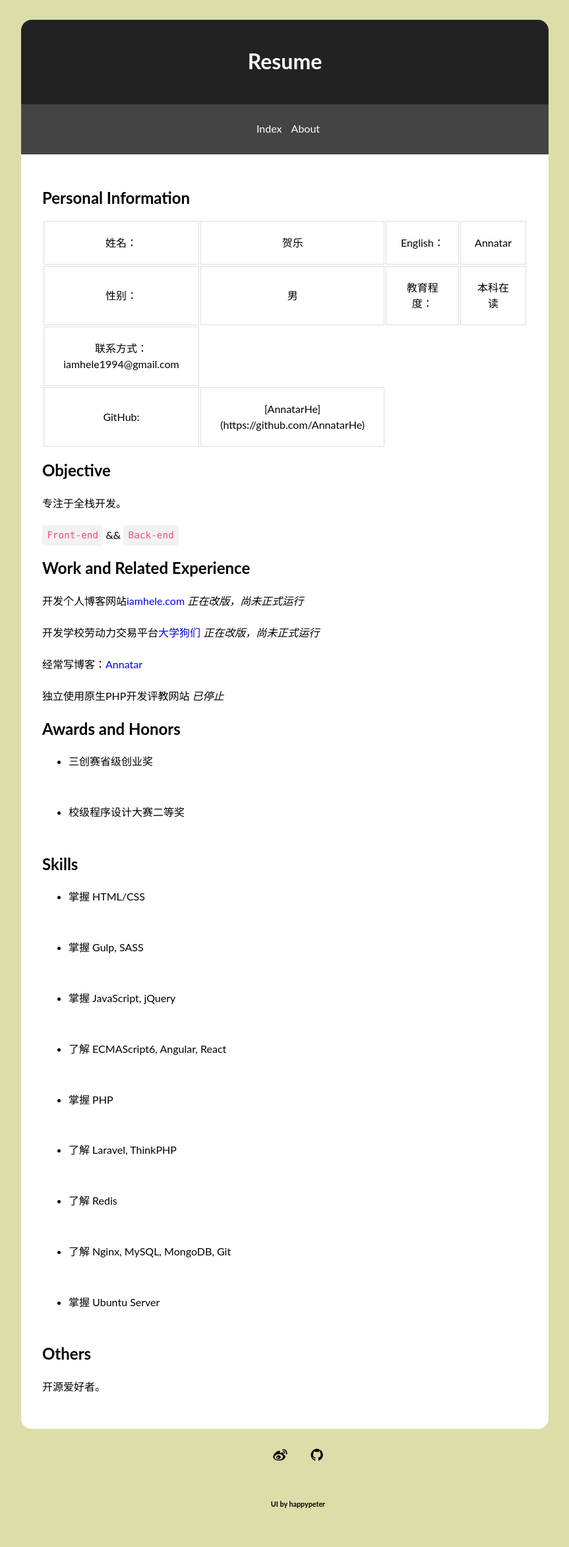
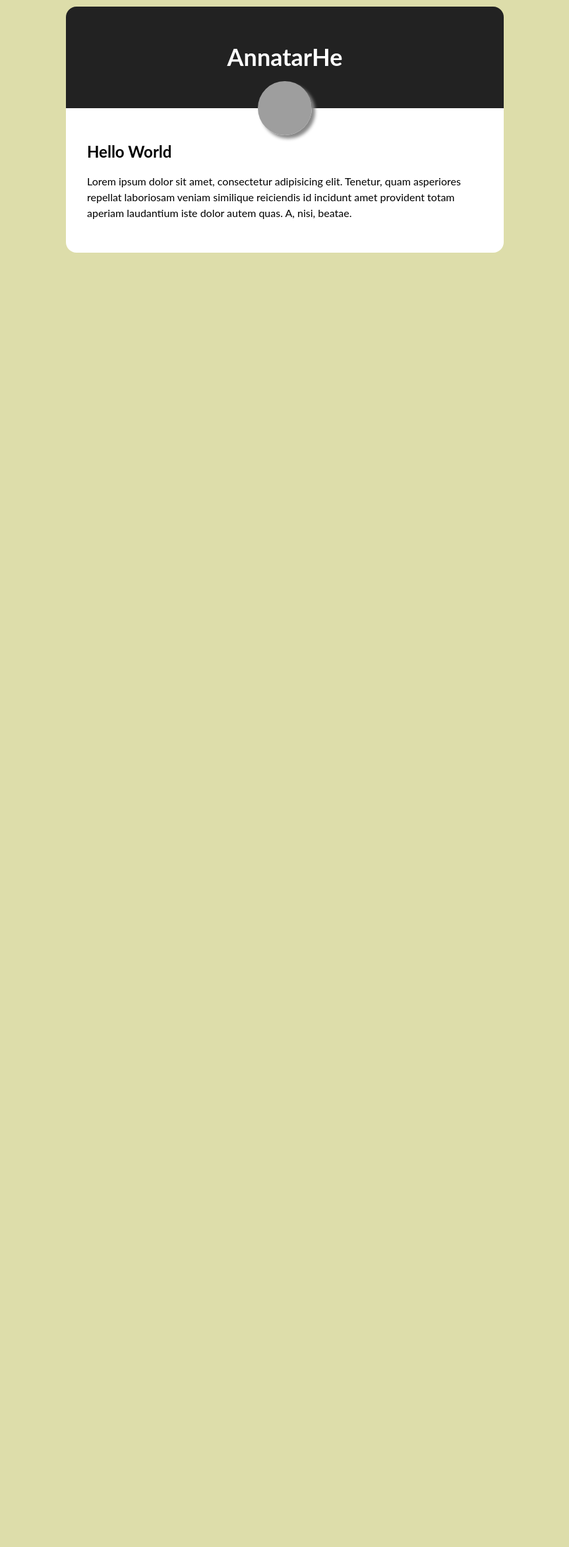
Before and after one commit to AnnatarHe/AnnatarHe.github.io, a Jekyll site: the page resume.html, which Jekyll copies as it is, in a window 1280 px wide. Shown: the whole page at 66% size, without its empty margins (208-1071 px from the left). Built offline with Jekyll 4.4.1, drawn with Linux system fonts in a browser that asks for light colours; nearby versions of some CDN libraries; comment, search, counter and statistics services are not loaded; after the commit the page ends 900 px from its top, so only the background shows below that; grey boxes are pictures that could not be loaded.

Commit message:
add resume.
all stylesheet and javascript just write by my.

this push just css update

```diff
--- a/css/main.scss
+++ b/css/main.scss
@@ -96,12 +96,15 @@ body{
 	}
 }
 footer{
+  padding-top: 1em;
 	text-align:center;
 	ul{
 		list-style: none;
+    margin: 0;
 		li{
-			display: inline;
+			display: inline-block;
 			padding:1em;
+      padding-top: 0;
 			a{
 				color:#000;
 			}
--- /dev/null
+++ b/css/resume.scss
@@ -0,0 +1,57 @@
+---
+---
+
+/**
+ * Resume StyleSheet file
+ */
+
+$globeWidth: 600px;
+$faceSize: 82px;
+
+
+.resume{
+  position: relative;
+  top: 10px;
+
+  .header {
+    display: block;
+    width: $globeWidth;
+    margin: 0 auto;
+    text-align: center;
+    color: #fff;
+    background-color: #222;
+    padding: 2em;
+    border-top-left-radius: 1em;
+    border-top-right-radius: 1em;
+    h1 {
+      font-size: 36px;
+    }
+  }
+  .face {
+    width: $faceSize;
+    height: $faceSize;
+    border-radius: 50%;
+    position: absolute;
+    left: 50%;
+    margin-left: -($faceSize / 2);
+    margin-top: -($faceSize / 2);
+    box-shadow: 5px 5px 5px #888;
+  }
+
+  .content {
+    background-color: #fff;
+    width: $globeWidth;
+    margin: 0 auto;
+    padding: 2em;
+    border-bottom-left-radius: 1em;
+    border-bottom-right-radius: 1em;
+    p {
+      line-height: 1.5em;
+    }
+  }
+
+}
+
+footer {
+  margin-top: 1em;
+}
--- /dev/null
+++ b/resume.html
@@ -0,0 +1,29 @@
+<!DOCTYPE html>
+<html lang="en">
+<head>
+  <meta charset="UTF-8">
+  <meta http-equiv="X-UA-Compatible" content="IE=edge">
+  <meta name="viewport" content="width=device-width, initial-scale=1">
+  <meta name="renderer" content="webkit">
+  <meta http-equiv="Cache-Control" content="no-siteapp">
+  <meta name="keywords" content="hele 贺乐 {{page.title}} 贺乐同学 个人博客">
+  <meta name="description" content="贺乐同学的梦想与生活,全栈型方向">
+  <meta name="author" content="贺乐,hele@iamhele.com">
+  <title>Resume | AnnatarHe.github.io</title>
+  <link rel="stylesheet" href="http://cdn.bootcss.com/normalize/3.0.3/normalize.min.css">
+  <link href="css/main.css" rel="stylesheet">
+  <link href="css/resume.css" rel="stylesheet">
+  <link href="http://libs.baidu.com/fontawesome/4.0.3/css/font-awesome.min.css" rel="stylesheet">
+</head>
+<body>
+
+<section class="resume">
+  <div class="header">
+    <h1>AnnatarHe</h1>
+  </div>
+  <img src="https://avatars1.githubusercontent.com/u/8704175?v=3&s=460" class="face" alt="">
+  <div class="content">
+  <h2>Hello World</h2>
+    <p>Lorem ipsum dolor sit amet, consectetur adipisicing elit. Tenetur, quam asperiores repellat laboriosam veniam similique reiciendis id incidunt amet provident totam aperiam laudantium iste dolor autem quas. A, nisi, beatae.</p>
+  </div>
+</section>
--- a/resume.md
+++ /dev/null
@@ -1,75 +0,0 @@
----
-layout: post
-title: Resume
-Tags: resume Annatar
----
-
-## Personal Information
-
-<table>
-	<tr>
-		<td>姓名：</td>
-		<td>贺乐</td>
-		<td>English：</td>
-		<td>Annatar</td>
-	</tr>
-	<tr>
-		<td>性别：</td>
-		<td>男</td>
-		<td>教育程度：</td>
-		<td>本科在读</td>
-	</tr>
-	<tr>
-		<td>联系方式： iamhele1994@gmail.com</td>
-	</tr>
-	<tr>
-		<td>GitHub: </td>
-		<td>[AnnatarHe](https://github.com/AnnatarHe)</td>
-	</tr>
-</table>
-
-## Objective
-
-专注于全栈开发。
-
-`Front-end` && `Back-end`
-
-## Work and Related Experience
-
-开发个人博客网站[iamhele.com](http://iamhele.com) *正在改版，尚未正式运行*
-
-开发学校劳动力交易平台[大学狗们](http://www.daxuedogs.com) *正在改版，尚未正式运行*
-
-经常写博客：[Annatar](http://AnnatarHe.github.io)
-
-独立使用原生PHP开发评教网站 *已停止*
-
-## Awards and Honors
-
-* 三创赛省级创业奖
-
-* 校级程序设计大赛二等奖
-
-## Skills
-
-* 掌握 HTML/CSS
-
-* 掌握 Gulp, SASS
-
-* 掌握 JavaScript, jQuery
-
-* 了解 ECMAScript6, Angular, React
-
-* 掌握 PHP
-
-* 了解 Laravel, ThinkPHP
-
-* 了解 Redis
-
-* 了解 Nginx, MySQL, MongoDB, Git
-
-* 掌握 Ubuntu Server
-
-## Others
-
-开源爱好者。
```
